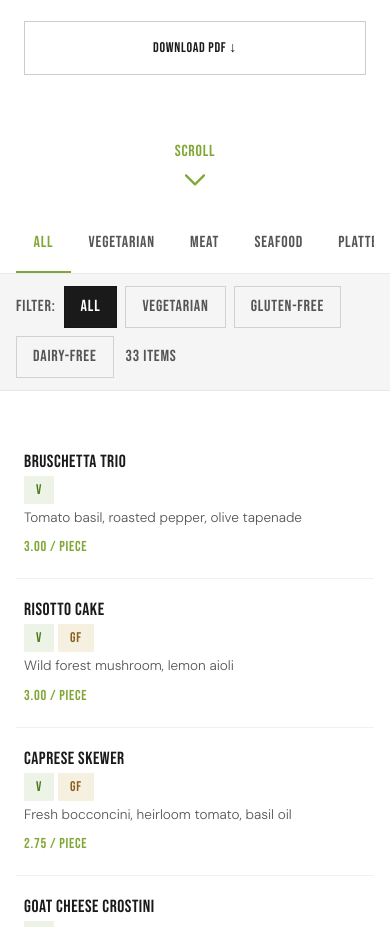
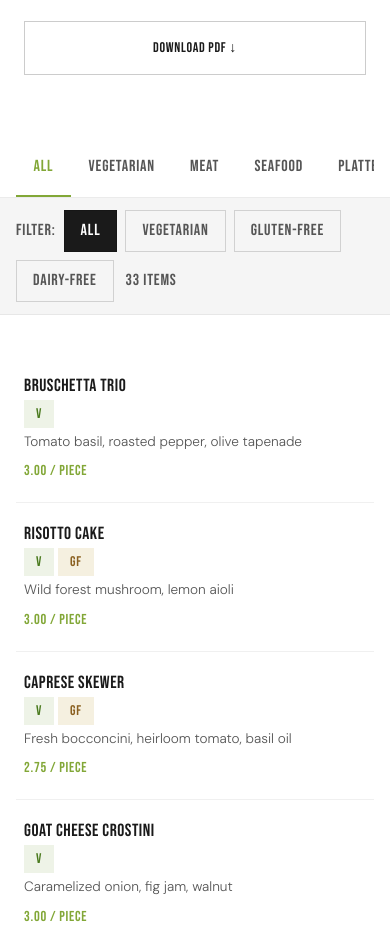
Before and after one commit to webdesignetobicoke/dmcatering, a Next.js app: page /events/hors-doeuvres in a window 390 px wide. Shown: the part 880-1807 px from the top of the page. Built offline with nearby package versions, Linux system fonts and the light colour scheme.

Commit message:
Remove scroll indicators

```diff
--- a/app/events/hors-doeuvres/page.jsx
+++ b/app/events/hors-doeuvres/page.jsx
@@ -123,29 +123,7 @@ export default function HorsDoeuvresPage() {
           </div>
         </div>
 
-        {/* Mobile scroll indicator */}
-        <div className="lg:hidden flex justify-center pb-6">
-          <div
-            style={{
-              display: 'flex',
-              flexDirection: 'column',
-              alignItems: 'center',
-              gap: '4px',
-              animation: 'bounce 1.8s infinite',
-            }}
-          >
-            <span className="font-display text-base tracking-[0.2em]" style={{ color: 'var(--gold)' }}>SCROLL</span>
-            <svg width="24" height="24" viewBox="0 0 16 16" fill="none">
-              <path d="M2 5L8 11L14 5" stroke="var(--gold)" strokeWidth="1.5" strokeLinecap="round" strokeLinejoin="round" />
-            </svg>
-          </div>
-        </div>
-        <style>{`
-          @keyframes bounce {
-            0%, 100% { transform: translateY(0); }
-            50% { transform: translateY(6px); }
-          }
-        `}</style>
+
       </div>
 
       {/* Photo strip */}
--- a/app/events/sit-down/page.jsx
+++ b/app/events/sit-down/page.jsx
@@ -203,16 +203,7 @@ export default function SitDownPage() {
           </div>
         </div>
 
-        {/* Mobile scroll indicator */}
-        <div className="lg:hidden flex justify-center pb-6">
-          <div style={{ display: 'flex', flexDirection: 'column', alignItems: 'center', gap: '4px', animation: 'bounce 1.8s infinite' }}>
-            <span className="font-display text-base tracking-[0.2em]" style={{ color: 'var(--gold)' }}>SCROLL</span>
-            <svg width="24" height="24" viewBox="0 0 16 16" fill="none">
-              <path d="M2 5L8 11L14 5" stroke="var(--gold)" strokeWidth="1.5" strokeLinecap="round" strokeLinejoin="round" />
-            </svg>
-          </div>
-        </div>
-        <style>{`@keyframes bounce { 0%, 100% { transform: translateY(0); } 50% { transform: translateY(6px); } }`}</style>
+
       </div>
 
       {/* Photo strip */}
--- a/app/events/stations/page.jsx
+++ b/app/events/stations/page.jsx
@@ -211,16 +211,7 @@ export default function StationsPage() {
           </div>
         </div>
 
-        {/* Mobile scroll indicator */}
-        <div className="lg:hidden flex justify-center pb-6">
-          <div style={{ display: 'flex', flexDirection: 'column', alignItems: 'center', gap: '4px', animation: 'bounce 1.8s infinite' }}>
-            <span className="font-display text-base tracking-[0.2em]" style={{ color: 'var(--gold)' }}>SCROLL</span>
-            <svg width="24" height="24" viewBox="0 0 16 16" fill="none">
-              <path d="M2 5L8 11L14 5" stroke="var(--gold)" strokeWidth="1.5" strokeLinecap="round" strokeLinejoin="round" />
-            </svg>
-          </div>
-        </div>
-        <style>{`@keyframes bounce { 0%, 100% { transform: translateY(0); } 50% { transform: translateY(6px); } }`}</style>
+
       </div>
 
       {/* Photo strip */}
```
